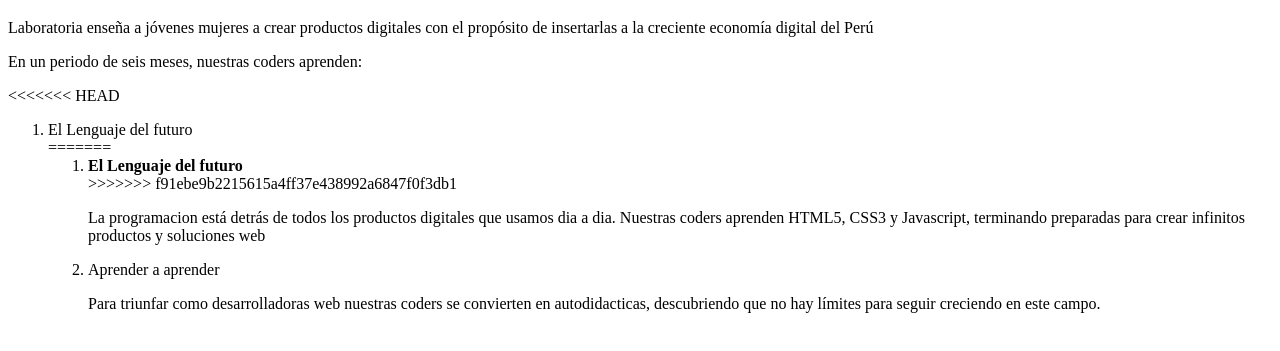
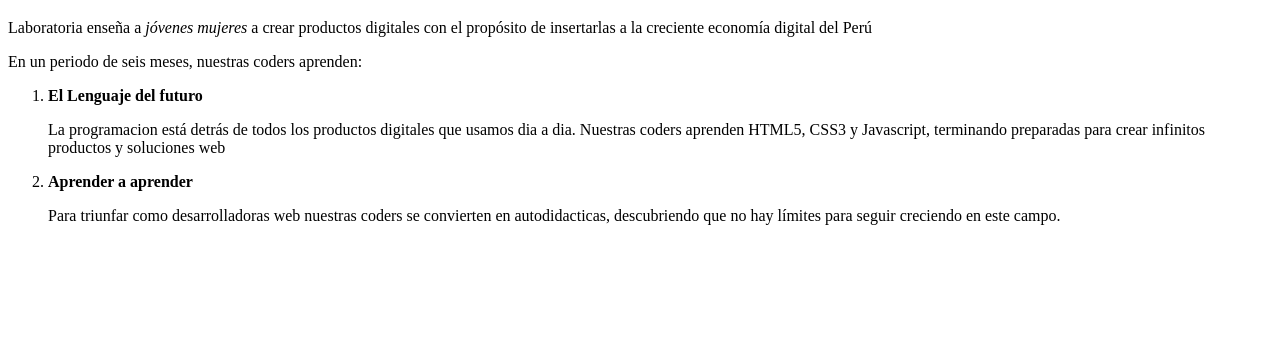
Before and after one commit to lisettecode/Viendo-cajas, a plain HTML site: page index.html in a window 1280 px wide. Shown: the part 113-464 px from the top of the page. Drawn offline with Linux system fonts and the light colour scheme.

Commit message:
correccion para release

```diff
--- a/index.html
+++ b/index.html
@@ -10,20 +10,15 @@
 <body>
     <img src="logo.png" alt="">
   <h1 style="strong">Laboratoria</h1>
-  <p>Laboratoria enseña a jóvenes mujeres a crear productos digitales con el propósito de insertarlas a la creciente economía digital del Perú</p>
+  <p>Laboratoria enseña a <em>jóvenes mujeres</em> a crear productos digitales con el propósito de insertarlas a la creciente economía digital del Perú</p>
   <p>En un periodo de seis meses, nuestras coders aprenden:</p>
-<<<<<<< HEAD
-  <ol>
-       <li style="strong">El Lenguaje del futuro</li>
-=======
 
     <ol>
        <li><strong>El Lenguaje del futuro</strong></li>
->>>>>>> f91ebe9b2215615a4ff37e438992a6847f0f3db1
 
        <p>La programacion está detrás de todos los productos digitales que usamos dia a dia. Nuestras coders aprenden HTML5, CSS3 y Javascript, terminando preparadas para crear infinitos productos y soluciones web</p>
 
-       <li style="strong">Aprender a aprender</li>
+       <li><strong>Aprender a aprender</strong></li>
 
        <p>Para triunfar como desarrolladoras web nuestras coders se convierten en autodidacticas, descubriendo que no hay límites para seguir creciendo en este campo.</p>
    </ol>
```
